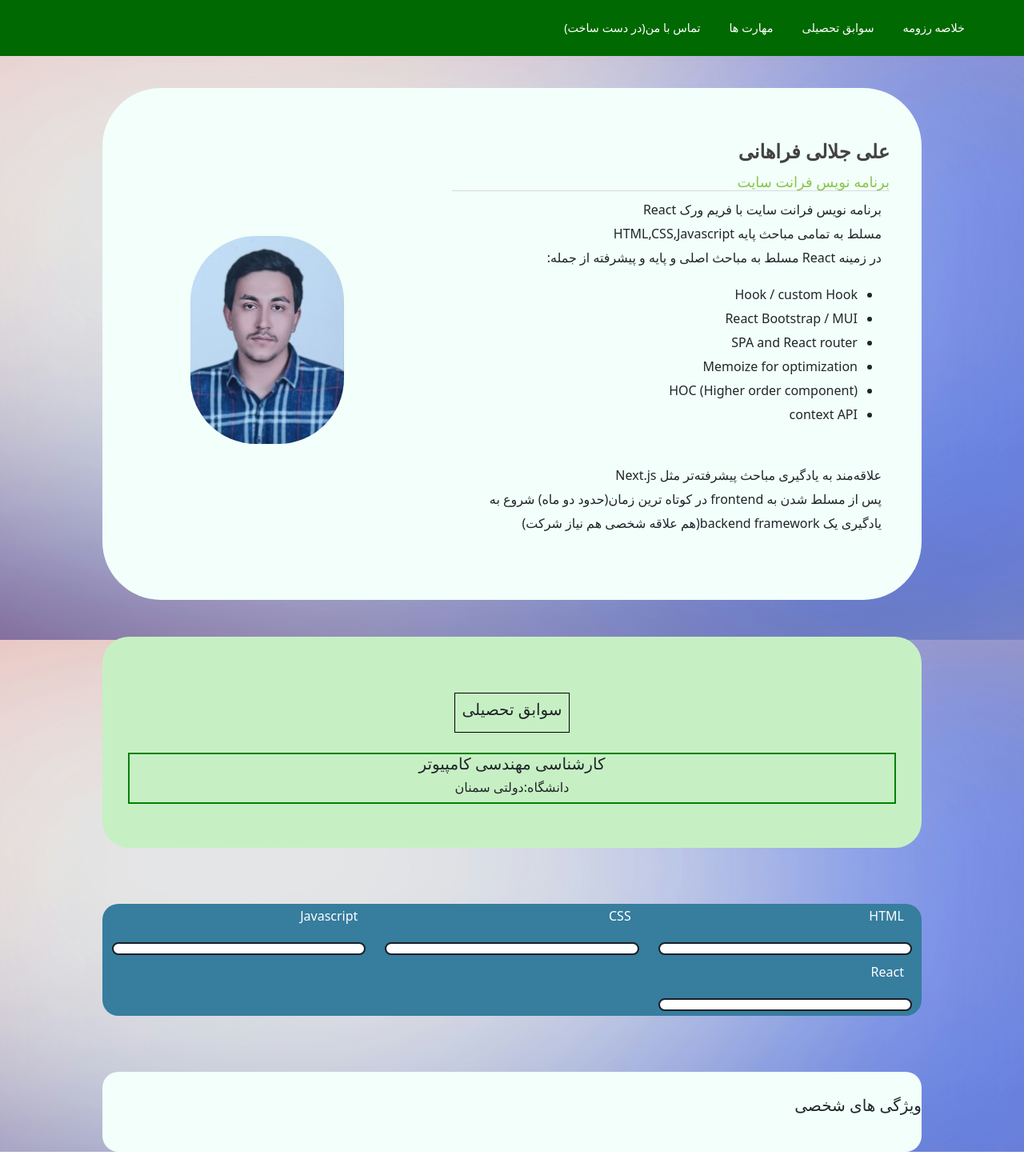
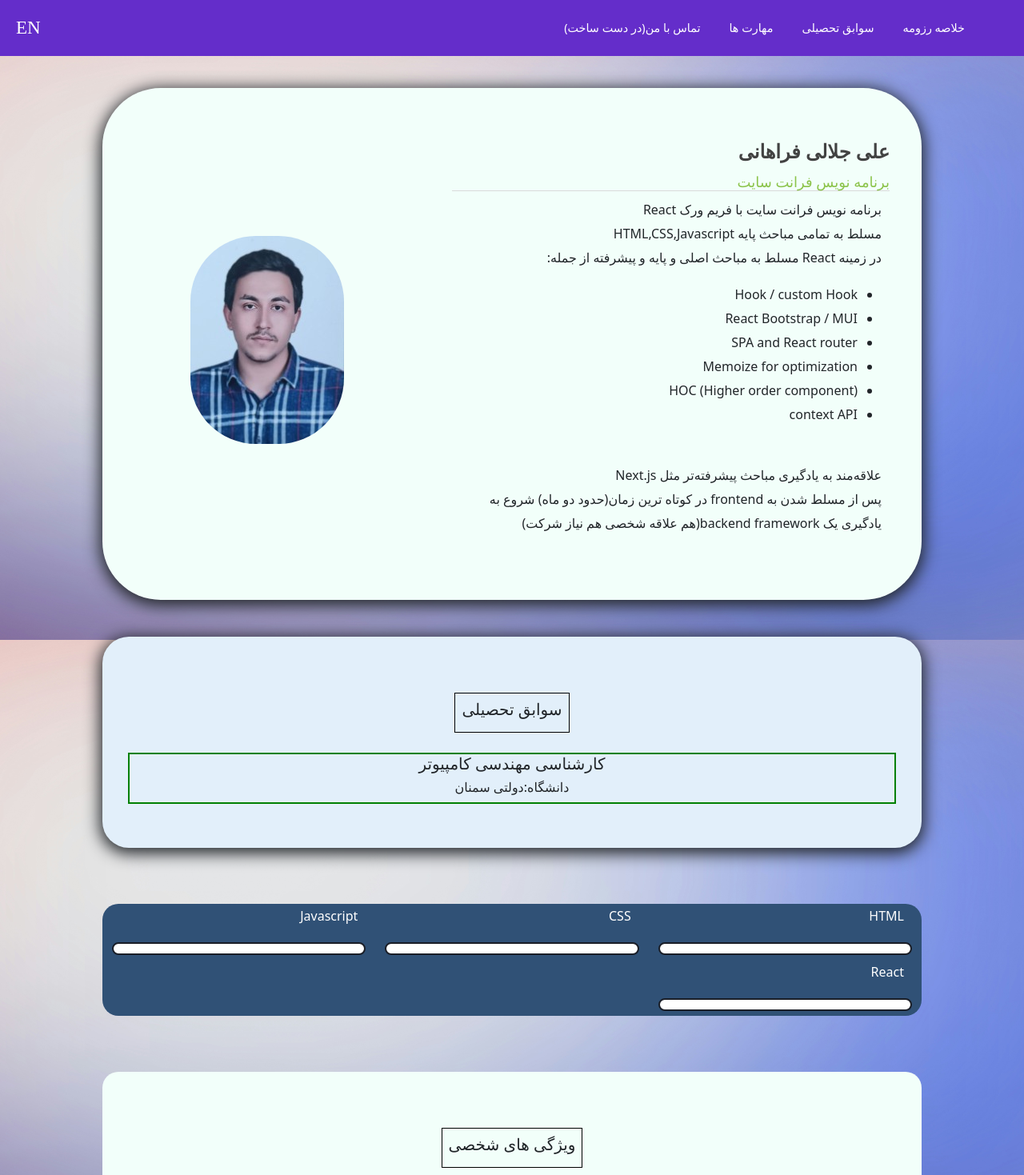
Before and after one commit to Ali-Jalali-Farahani/CV, a React (Create React App) app: page / in a window 1280 px wide. Shown: the top 1469 px of the page at 80% size. Before the commit the page ends 1440 px from the top, so only its background shows below. Built offline with nearby package versions, Linux system fonts and the light colour scheme; some icons are missing.

Commit message:
change style + Add change Language

```diff
--- a/src/App.js
+++ b/src/App.js
@@ -1,4 +1,5 @@
 import './App.css';
+import {useState} from 'react';
 
 //components
 import Navbar from './components/Navbar/Navbar';
@@ -7,14 +8,21 @@ import Educational_background from './components/Educationa_background/Education
 import Individual_characteristics from './components/Individual_characteristics/Individual_characteristics';
 import Skills_container from './components/Skills_container/Skills_container';
 
+//context
+import { SwitchLanguage } from "./Contexts/Switch_language";
+
 function App() {
+  const [changeToEnglish, setChangeToEnglish] = useState(false);
+
   return (
     <>
-      <Navbar />
-      <Resume_summary/>
-      <Educational_background/>
-      <Skills_container/>
-      <Individual_characteristics/>
+      <SwitchLanguage.Provider value={{ changeToEnglish, setChangeToEnglish }}>
+        <Navbar />
+        <Resume_summary/>
+        <Educational_background/>
+        <Skills_container/>
+        <Individual_characteristics/>
+      </SwitchLanguage.Provider>
     </>
   );
 }
--- /dev/null
+++ b/src/Contexts/Switch_language.js
@@ -0,0 +1,3 @@
+import { createContext } from "react";
+
+export const SwitchLanguage = createContext()
--- a/src/components/Educationa_background/Educational_background.css
+++ b/src/components/Educationa_background/Educational_background.css
@@ -1,10 +1,11 @@
 #educational-background{
-    background-color: #c6f0c4;
+    background-color: #e2effa;
     margin: 0 auto;
     padding:30px 0;
     opacity: 0;
     width: 80%;
-    border-radius: 33px
+    border-radius: 33px;
+    box-shadow: 0 4px 20px 3px;
 }
 
 .main_title{
--- a/src/components/Educationa_background/Educational_background.js
+++ b/src/components/Educationa_background/Educational_background.js
@@ -1,15 +1,30 @@
-import React,{useRef,useEffect} from 'react'
+import React,{useRef,useEffect,useContext} from 'react'
 import "./Educational_background.css"
 import {observer} from '../../functions';
+import { SwitchLanguage } from "../../Contexts/Switch_language";
+
 //function for observer {run when element is visible}
 
 export default function Educational_background() {
   const elementRef = useRef();
 
+  const { changeToEnglish } = useContext(SwitchLanguage);
   useEffect(() => {observer.observe(elementRef.current)},[])
 
   return (
     <div ref={elementRef} id='educational-background'>
+      {changeToEnglish ? (
+        <>
+          <div className='main_title'>
+              <h5>Educational Background</h5>
+          </div>
+          <div className='university_details'>
+              <h5>Bachelor of Computer Engineering</h5>
+              <h6>University: Semnan University</h6>
+          </div>
+        </>
+      ):(
+        <>
           <div className='main_title'>
               <h5>سوابق تحصیلی</h5>
           </div>
@@ -17,6 +32,9 @@ export default function Educational_background() {
               <h5>کارشناسی مهندسی کامپیوتر</h5>
               <h6>دانشگاه:دولتی سمنان</h6>
           </div>
+        </>
+      )}
+
     </div>
   )
 }
--- a/src/components/Individual_characteristics/Individual_characteristics.js
+++ b/src/components/Individual_characteristics/Individual_characteristics.js
@@ -1,13 +1,21 @@
-import React from 'react'
+import React,{useContext} from 'react'
 import './Individual_characteristics.css'
+import { SwitchLanguage } from "../../Contexts/Switch_language";
 
 export default function Individual_characteristics() {
+    const { changeToEnglish } = useContext(SwitchLanguage);
+
   return (
     <div className='individual_container' style={{direction:"rtl"}}>
-        <h5>ویژگی های شخصی</h5>
-        <p style={{ whiteSpace: 'pre-line' }}>
-
-        </p>
+        {changeToEnglish ? (
+            <div className='main_title'>
+                <h5>Individual Characteristics</h5>
+            </div>
+        ):(
+            <div className='main_title'>
+                <h5>ویژگی های شخصی</h5>
+            </div>
+        )}
     </div>
   )
 }
--- a/src/components/Navbar/Navbar.css
+++ b/src/components/Navbar/Navbar.css
@@ -7,10 +7,21 @@
 
     height: 70px;
     width: 100%;
-    background-color: rgb(1, 105, 1);
+    background-color: rgb(100 45 202);
     color: white;
 
     z-index: 1;
+}
+
+#change_language{
+    display: flex;
+    float: left;
+    height: 100%;
+    justify-content: center;
+    align-items: center;
+    padding-left: 20px;
+    font-size: 23px;
+    font-family: emoji;
 }
 
 .Navbar{
@@ -18,6 +29,7 @@
     height: 100%;
     margin: 0;
     list-style-type: none;
+    width: fit-content;
 }
 
 .item{
--- a/src/components/Navbar/Navbar.js
+++ b/src/components/Navbar/Navbar.js
@@ -1,7 +1,8 @@
-import React , {useState,useEffect} from 'react'
+import React , {useState,useEffect,useContext} from 'react'
 import './Navbar.css'
 import MenuIcon from '@mui/icons-material/Menu';
 import CloseIcon from '@mui/icons-material/Close';
+import { SwitchLanguage } from "../../Contexts/Switch_language";
 
 export default function Navbar() {
 
@@ -28,8 +29,40 @@ export default function Navbar() {
     })
     },[])
 
+
+  //useContext to change language
+  const { changeToEnglish, setChangeToEnglish } = useContext(SwitchLanguage);
+
   return (
     <div id="navbar-container">
+        <p id='change_language' onClick={()=>{setChangeToEnglish(prev=>!prev);console.log(changeToEnglish)}}>{changeToEnglish?"FA":"EN"}</p>
+            {changeToEnglish? (
+              <ul className={`Navbar ${showMenu ? 'active' : ''}`} style={{direction:"ltr"}}>
+                <CloseIcon style={{ fontSize: '60px',display:`${showCloseIcon ? 'inline-block' : 'none'} `}} onClick={() => setShowMenu(!showMenu)} />
+
+                <a style={{color:'white',textDecoration:"none"}} href="#summery-container">
+                  <li className='item'>
+                    Resume summary
+                  </li>
+                </a>
+
+                <a style={{color:'white',textDecoration:"none"}} href="#educational-background">
+                  <li className='item'>
+                    Educational background
+                  </li>
+                </a>
+
+                <a style={{color:'white',textDecoration:"none"}} href="#skill-container">
+                  <li className='item'>
+                    Skills
+                  </li>
+                </a>
+
+                <li className='item'>
+                  {"Contact me (under construction)"}
+                </li>
+              </ul>
+            ):(
               <ul className={`Navbar ${showMenu ? 'active' : ''}`}>
                 <CloseIcon style={{ fontSize: '60px',display:`${showCloseIcon ? 'inline-block' : 'none'} `}} onClick={() => setShowMenu(!showMenu)} />
 
@@ -55,6 +88,8 @@ export default function Navbar() {
                   {"تماس با من(در دست ساخت)"}
                 </li>
               </ul>
+            )}
+
         <div className='menu-icon' onClick={() => setShowMenu(!showMenu)}>
           <MenuIcon style={{ fontSize: '60px' }} />
         </div>
--- a/src/components/Resume_summary/Resume_summary.css
+++ b/src/components/Resume_summary/Resume_summary.css
@@ -6,6 +6,7 @@
     width: 80%;
     border-radius: 73px;
     background-color: #f2fffa;
+    box-shadow: 0 4px 20px 3px;
 }
 
 .name{
--- a/src/components/Resume_summary/Resume_summary.js
+++ b/src/components/Resume_summary/Resume_summary.js
@@ -1,15 +1,107 @@
-import React from "react";
+import React ,{useContext,useState,useEffect}from "react";
 import "./Resume_summary.css";
 import "bootstrap/dist/css/bootstrap.min.css";
 import { Container, Row, Col, Image } from "react-bootstrap";
+import { SwitchLanguage } from "../../Contexts/Switch_language";
 
 
 
 export default function Resume_summary() {
+  const { changeToEnglish } = useContext(SwitchLanguage);
+  const [mobileSize, setMobileSize] = useState(false);
 
+  useEffect(() => {
+    window.addEventListener("resize", () => {
+      if (window.innerWidth > 576) {
+        setMobileSize(false);
+      } else {
+        setMobileSize(true);
+      }
+    }
+  )
+
+  }, []);
   return (
     <Container id="summery-container">
       <Row>
+        {changeToEnglish ? (
+          <>
+            {!mobileSize ?(
+              <>
+                {console.log(window.innerWidth)}
+                <Col xs={12} sm={7} md={7}>
+                  <p style={{ paddingLeft: "40px",direction:"ltr"}} className="summary">
+                    <h3 className="name">Ali Jalali Farahani</h3>
+                    <h5 className="job">Frontend Developer</h5>
+                    <p style={{ whiteSpace: 'pre-line',direction:"ltr"}}>
+                      {
+                      `Front-end web developer specializing in the React framework
+                      Strong command of core web technologies: HTML, CSS, and JavaScript
+                      Proficient in React, including both foundational and advanced concepts such as:
+                      `}
+                    </p>
+
+                    <ol>
+                      <li className="option">Hook / custom Hook</li>
+                      <li className="option">React Bootstrap / MUI</li>
+                      <li className="option">SPA and React router</li>
+                      <li className="option">Memoize for optimization</li>
+                      <li className="option">HOC (Higher order component)</li>
+                      <li className="option">context API</li>
+                    </ol>
+                    <br />
+                    <p style={{ whiteSpace: 'pre-line',direction:"ltr" }}>
+                      {`
+                      Interested in learning more advanced topics such as Next.js
+                      After mastering front-end development, I quickly transitioned to learning a back-end framework (both personal interest and company requirement).
+                      `}
+                    </p>
+                  </p>
+                </Col>
+                <Col xs={12} sm={5} md={5} className="image">
+                  <img style={{ borderRadius: "82px" }} src="Images/personality (Custom).jpg" />
+                </Col>
+              </>
+            ):(
+              <>
+                {console.log(window.innerWidth)}
+                <Col xs={12} sm={5} md={5} className="image">
+                  <img style={{ borderRadius: "82px" }} src="Images/personality (Custom).jpg" />
+                </Col>
+                <Col xs={12} sm={7} md={7}>
+                  <p style={{ paddingLeft: "40px",direction:"ltr"}} className="summary">
+                    <h3 className="name">Ali Jalali Farahani</h3>
+                    <h5 className="job">Frontend Developer</h5>
+                    <p style={{ whiteSpace: 'pre-line',direction:"ltr"}}>
+                      {
+                      `Front-end web developer specializing in the React framework
+                      Strong command of core web technologies: HTML, CSS, and JavaScript
+                      Proficient in React, including both foundational and advanced concepts such as:
+                      `}
+                    </p>
+
+                    <ol>
+                      <li className="option">Hook / custom Hook</li>
+                      <li className="option">React Bootstrap / MUI</li>
+                      <li className="option">SPA and React router</li>
+                      <li className="option">Memoize for optimization</li>
+                      <li className="option">HOC (Higher order component)</li>
+                      <li className="option">context API</li>
+                    </ol>
+                    <br />
+                    <p style={{ whiteSpace: 'pre-line',direction:"ltr" }}>
+                      {`
+                      Interested in learning more advanced topics such as Next.js
+                      After mastering front-end development, I quickly transitioned to learning a back-end framework (both personal interest and company requirement).
+                      `}
+                    </p>
+                  </p>
+                </Col>
+              </>
+            )}
+          </>
+        ):(
+          <>
             <Col xs={12} sm={5} md={5} className="image">
               <img style={{ borderRadius: "82px" }} src="Images/personality (Custom).jpg" />
             </Col>
@@ -37,8 +129,10 @@ export default function Resume_summary() {
                   پس از مسلط شدن به frontend در کوتاه ترین زمان(حدود دو ماه) شروع به یادگیری یک backend framework(هم علاقه شخصی هم نیاز شرکت)`}
                 </p>
               </p>
+            </Col>
+          </>
+        )}
 
-        </Col>
       </Row>
     </Container>
   );
--- a/src/components/Skill/Skill.css
+++ b/src/components/Skill/Skill.css
@@ -3,7 +3,7 @@
     margin-top: 70px;
     margin-bottom: 70px;
     border-radius: 20px;
-    background-color: #367d9e;
+    background-color: #305176;
     color: white;
     direction: rtl;
 }
--- a/src/components/Skills_container/Skills_container.js
+++ b/src/components/Skills_container/Skills_container.js
@@ -1,6 +1,7 @@
-import React from 'react'
+import React ,{useContext}from 'react'
 import { Container, Row, Col } from 'react-bootstrap'
 import Skill from '../Skill/Skill';
+import { SwitchLanguage } from "../../Contexts/Switch_language";
 
 export default function Skills_container() {
   return (
```
Lines whose indentation alone changed are shown as unchanged.
